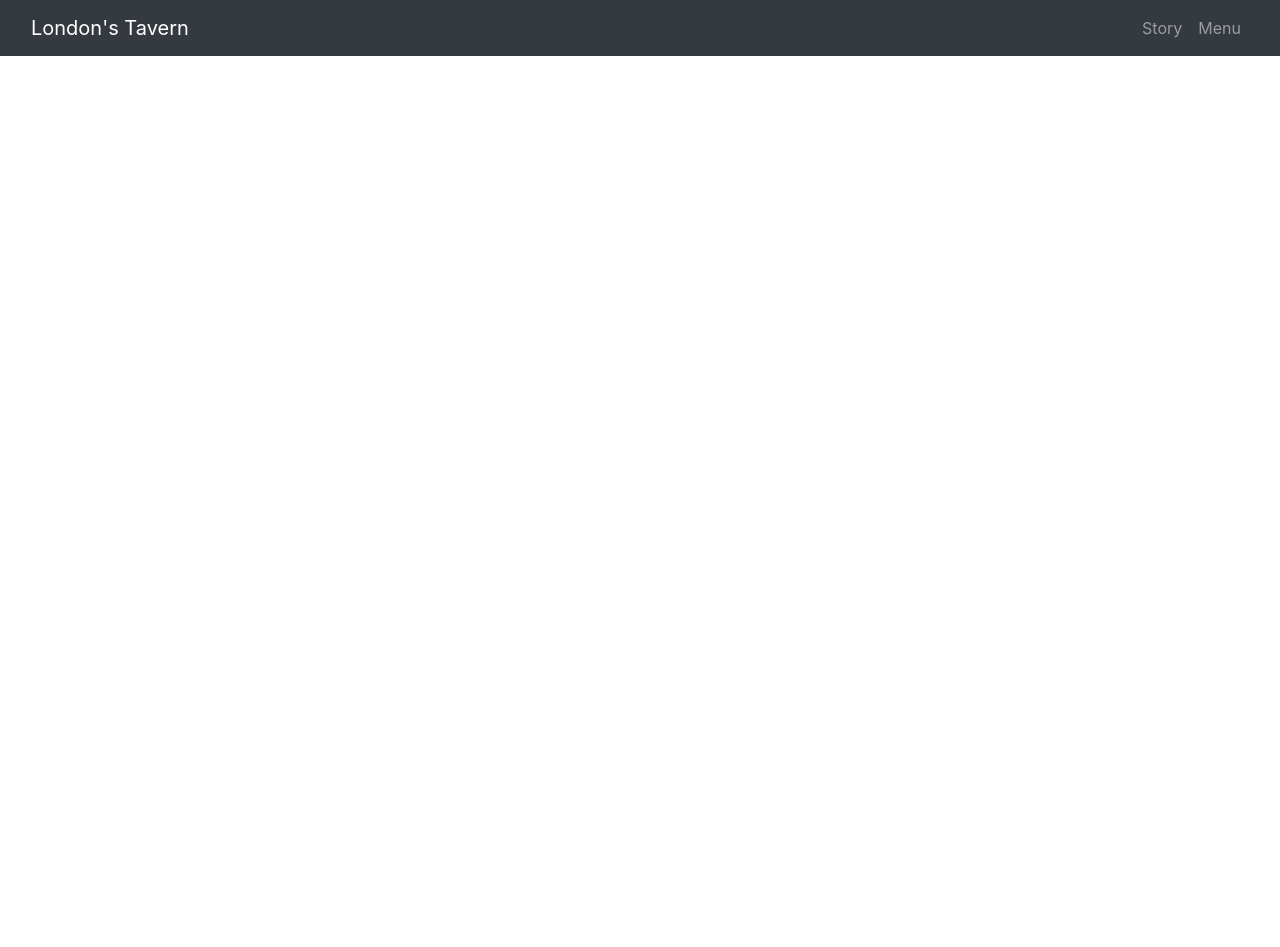
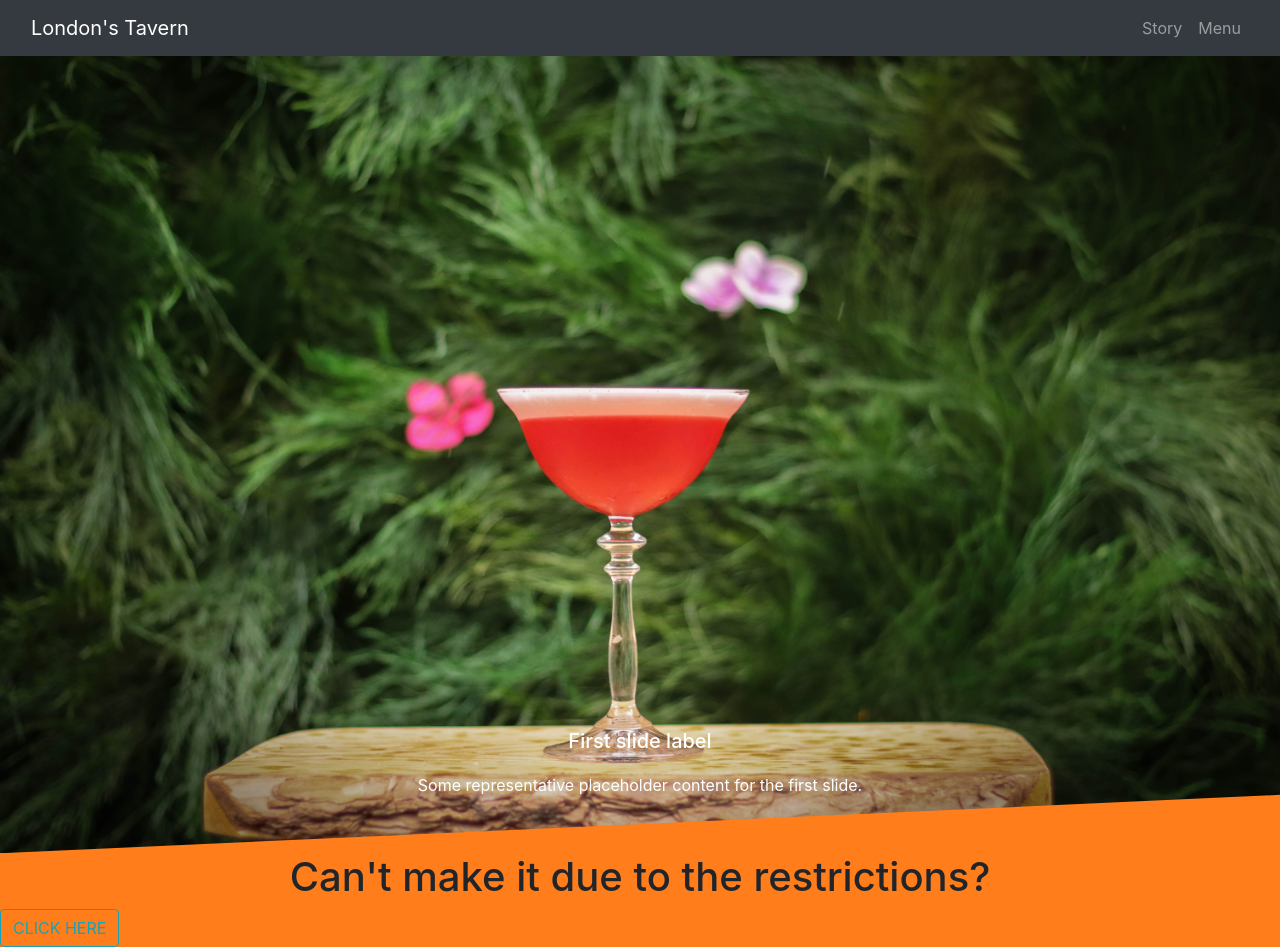
Before and after one commit to Akiwacky/Bar_App, a Flask app: page / in a window 1280 px wide. Before the commit the page ends 56 px from the top, so only its background shows below. Run offline with Flask 2, Linux system fonts and the light colour scheme; some libraries are stand-ins or nearby versions.

Commit message:
Initial Commit

```diff
--- /dev/null
+++ b/static/css/style.css
@@ -0,0 +1,42 @@
+
+h1 {
+    display: block;
+    margin-block-start: 0.67em;
+    margin-block-end: 0.67em;
+    margin-inline-start: 0px;
+    margin-inline-end: 0px;
+}
+
+h1 {
+    font-size: calc(1.375rem + 1.5vw);
+}
+
+h1 {
+    margin-top: 0;
+    margin-bottom: .5rem;
+    font-width: 500;
+    line-height: 1.2;
+    text-align: center!important;
+}
+
+.btn{
+    text-align: center!important;
+}
+
+
+
+/*class*/
+.caption-c {
+    top: 50%;
+    transform: translateY(-50%);
+}
+
+.container-x{
+    background-color: #FF7E1B;
+    display: block;
+}
+
+/*ids*/
+#myCarousel {
+    clip-path: polygon(0px 0px, 100% 0px, 100% 93.1492%, 0px 100%);
+}
--- a/templates/home.html
+++ b/templates/home.html
@@ -5,6 +5,7 @@
     <meta charset="utf-8">
     <meta name="viewport" content="width=device-width, initial-scale=1, shrink-to-fit=no">
 
+    <link rel="stylesheet" href="static/css/style.css">
     <!-- Bootstrap CSS -->
     <link rel="stylesheet" href="https://stackpath.bootstrapcdn.com/bootstrap/4.3.1/css/bootstrap.min.css" integrity="sha384-ggOyR0iXCbMQv3Xipma34MD+dH/1fQ784/j6cY/iJTQUOhcWr7x9JvoRxT2MZw1T" crossorigin="anonymous">
 
@@ -35,6 +36,28 @@
 </header>
 
 <!--  main-->
+<div class="container-x">
+<!--Carousel-->
+<div id="myCarousel" class="carousel slide" data-bs-ride="carousel">
+  <div class="carousel-inner">
+    <div class="carousel-item active">
+      <img src="static/imgs/drink1.jpg" class="d-block w-100" alt="Cocktail">
+            <div class="carousel-caption d-none d-md-block">
+        <h5 class="caption-c">First slide label</h5>
+        <p>Some representative placeholder content for the first slide.</p>
+      </div>
+    </div>
+  </div>
+</div>
+<!--   Bottom Section -->
+  <h1>Can't make it due to the restrictions?</h1>
+  <button type="button" class="btn btn-outline-info">CLICK HERE</button>
+</div>
 
+
+<!--Javascript-->
+<script src="https://code.jquery.com/jquery-3.3.1.slim.min.js" integrity="sha384-q8i/X+965DzO0rT7abK41JStQIAqVgRVzpbzo5smXKp4YfRvH+8abtTE1Pi6jizo" crossorigin="anonymous"></script>
+<script src="https://cdnjs.cloudflare.com/ajax/libs/popper.js/1.14.7/umd/popper.min.js" integrity="sha384-UO2eT0CpHqdSJQ6hJty5KVphtPhzWj9WO1clHTMGa3JDZwrnQq4sF86dIHNDz0W1" crossorigin="anonymous"></script>
+<script src="https://stackpath.bootstrapcdn.com/bootstrap/4.3.1/js/bootstrap.min.js" integrity="sha384-JjSmVgyd0p3pXB1rRibZUAYoIIy6OrQ6VrjIEaFf/nJGzIxFDsf4x0xIM+B07jRM" crossorigin="anonymous"></script>
   </body>
 </html>
```
Also changed, not shown: static/imgs/drink1.jpg (added), static/imgs/drink2.jpg (added), static/imgs/drink3.jpg (added), static/imgs/drink4.jpg (added), static/imgs/drink5.jpg (added).
